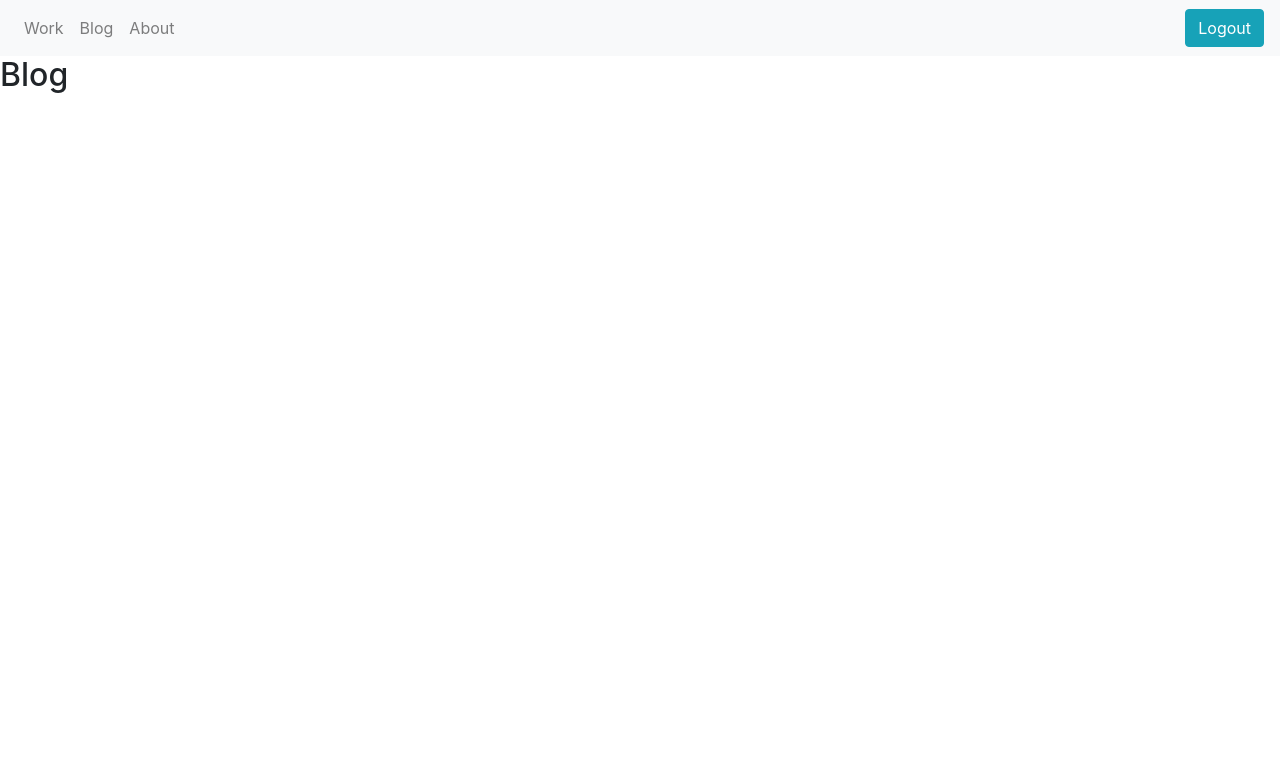
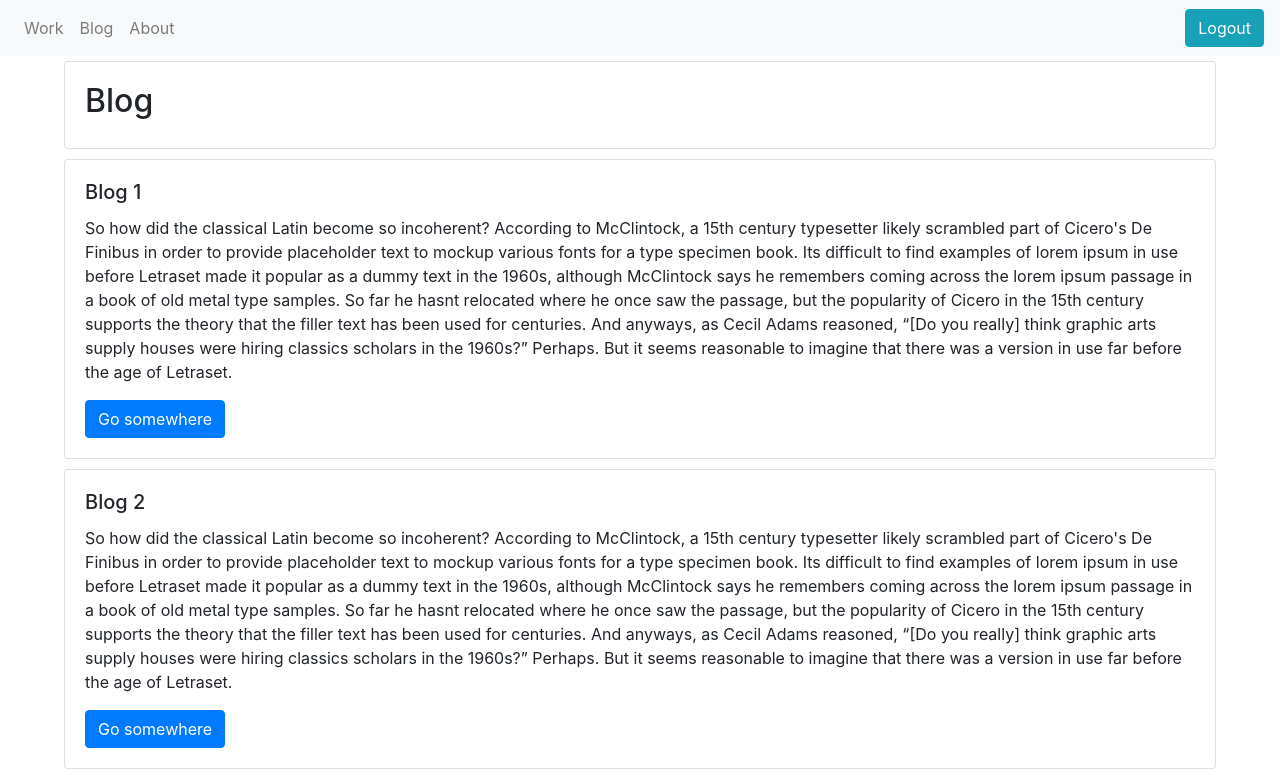
Before and after one commit to Senseinvader/lens_pro_front, a React app: page /blog in a window 1280 px wide. Shown: the top 776 px of the page. Built offline with nearby package versions, Linux system fonts and the light colour scheme; sample sign-in values are in the browser's storage.

Commit message:
Create fake blogs persistence and display them on Blogs page

```diff
--- a/src/components/Blog.js
+++ b/src/components/Blog.js
@@ -1,10 +1,25 @@
-import React, { Component } from 'react'
+import React, { Component } from 'react';
+import {blogs} from '../helpers/blogs';
 
 export default class Blog extends Component {
+
   render() {
     return (
-      <div>
-        <h2>Blog</h2>
+      <div className="blogs-container">
+        <div className="card">
+          <div className="card-body">
+            <h2>Blog</h2>
+          </div>
+        </div>
+        { blogs.map((blog, i) => (
+          <div key={i} className="card">
+            <div className="card-body">
+              <h5 className="card-title">{blog.title}</h5>
+              <p className="card-text">{blog.content}</p>
+              <a href="#" className="btn btn-primary">Go somewhere</a>
+            </div>
+          </div>
+        ))}
       </div>
     )
   }
--- /dev/null
+++ b/src/helpers/blogs.js
@@ -0,0 +1,46 @@
+export const blogs = [
+  {
+    title: 'Blog 1',
+    content: "So how did the classical Latin become so incoherent? According to McClintock, a 15th century typesetter likely scrambled part of Cicero's De Finibus in order to provide placeholder text to mockup various fonts for a type specimen book. Its difficult to find examples of lorem ipsum in use before Letraset made it popular as a dummy text in the 1960s, although McClintock says he remembers coming across the lorem ipsum passage in a book of old metal type samples. So far he hasnt relocated where he once saw the passage, but the popularity of Cicero in the 15th century supports the theory that the filler text has been used for centuries. And anyways, as Cecil Adams reasoned, “[Do you really] think graphic arts supply houses were hiring classics scholars in the 1960s?” Perhaps. But it seems reasonable to imagine that there was a version in use far before the age of Letraset."
+  },
+  {
+    title: 'Blog 2',
+    content: "So how did the classical Latin become so incoherent? According to McClintock, a 15th century typesetter likely scrambled part of Cicero's De Finibus in order to provide placeholder text to mockup various fonts for a type specimen book. Its difficult to find examples of lorem ipsum in use before Letraset made it popular as a dummy text in the 1960s, although McClintock says he remembers coming across the lorem ipsum passage in a book of old metal type samples. So far he hasnt relocated where he once saw the passage, but the popularity of Cicero in the 15th century supports the theory that the filler text has been used for centuries. And anyways, as Cecil Adams reasoned, “[Do you really] think graphic arts supply houses were hiring classics scholars in the 1960s?” Perhaps. But it seems reasonable to imagine that there was a version in use far before the age of Letraset."
+  },
+  {
+    title: 'Blog 3',
+    content: "So how did the classical Latin become so incoherent? According to McClintock, a 15th century typesetter likely scrambled part of Cicero's De Finibus in order to provide placeholder text to mockup various fonts for a type specimen book. Its difficult to find examples of lorem ipsum in use before Letraset made it popular as a dummy text in the 1960s, although McClintock says he remembers coming across the lorem ipsum passage in a book of old metal type samples. So far he hasnt relocated where he once saw the passage, but the popularity of Cicero in the 15th century supports the theory that the filler text has been used for centuries. And anyways, as Cecil Adams reasoned, “[Do you really] think graphic arts supply houses were hiring classics scholars in the 1960s?” Perhaps. But it seems reasonable to imagine that there was a version in use far before the age of Letraset."
+  },
+  {
+    title: 'Blog 4',
+    content: "So how did the classical Latin become so incoherent? According to McClintock, a 15th century typesetter likely scrambled part of Cicero's De Finibus in order to provide placeholder text to mockup various fonts for a type specimen book. Its difficult to find examples of lorem ipsum in use before Letraset made it popular as a dummy text in the 1960s, although McClintock says he remembers coming across the lorem ipsum passage in a book of old metal type samples. So far he hasnt relocated where he once saw the passage, but the popularity of Cicero in the 15th century supports the theory that the filler text has been used for centuries. And anyways, as Cecil Adams reasoned, “[Do you really] think graphic arts supply houses were hiring classics scholars in the 1960s?” Perhaps. But it seems reasonable to imagine that there was a version in use far before the age of Letraset."
+  },
+  {
+    title: 'Blog 5',
+    content: "So how did the classical Latin become so incoherent? According to McClintock, a 15th century typesetter likely scrambled part of Cicero's De Finibus in order to provide placeholder text to mockup various fonts for a type specimen book. Its difficult to find examples of lorem ipsum in use before Letraset made it popular as a dummy text in the 1960s, although McClintock says he remembers coming across the lorem ipsum passage in a book of old metal type samples. So far he hasnt relocated where he once saw the passage, but the popularity of Cicero in the 15th century supports the theory that the filler text has been used for centuries. And anyways, as Cecil Adams reasoned, “[Do you really] think graphic arts supply houses were hiring classics scholars in the 1960s?” Perhaps. But it seems reasonable to imagine that there was a version in use far before the age of Letraset."
+  },
+  {
+    title: 'Blog 6',
+    content: "So how did the classical Latin become so incoherent? According to McClintock, a 15th century typesetter likely scrambled part of Cicero's De Finibus in order to provide placeholder text to mockup various fonts for a type specimen book. Its difficult to find examples of lorem ipsum in use before Letraset made it popular as a dummy text in the 1960s, although McClintock says he remembers coming across the lorem ipsum passage in a book of old metal type samples. So far he hasnt relocated where he once saw the passage, but the popularity of Cicero in the 15th century supports the theory that the filler text has been used for centuries. And anyways, as Cecil Adams reasoned, “[Do you really] think graphic arts supply houses were hiring classics scholars in the 1960s?” Perhaps. But it seems reasonable to imagine that there was a version in use far before the age of Letraset."
+  },
+  {
+    title: 'Blog 7',
+    content: "So how did the classical Latin become so incoherent? According to McClintock, a 15th century typesetter likely scrambled part of Cicero's De Finibus in order to provide placeholder text to mockup various fonts for a type specimen book. Its difficult to find examples of lorem ipsum in use before Letraset made it popular as a dummy text in the 1960s, although McClintock says he remembers coming across the lorem ipsum passage in a book of old metal type samples. So far he hasnt relocated where he once saw the passage, but the popularity of Cicero in the 15th century supports the theory that the filler text has been used for centuries. And anyways, as Cecil Adams reasoned, “[Do you really] think graphic arts supply houses were hiring classics scholars in the 1960s?” Perhaps. But it seems reasonable to imagine that there was a version in use far before the age of Letraset."
+  },
+  {
+    title: 'Blog 8',
+    content: "So how did the classical Latin become so incoherent? According to McClintock, a 15th century typesetter likely scrambled part of Cicero's De Finibus in order to provide placeholder text to mockup various fonts for a type specimen book. Its difficult to find examples of lorem ipsum in use before Letraset made it popular as a dummy text in the 1960s, although McClintock says he remembers coming across the lorem ipsum passage in a book of old metal type samples. So far he hasnt relocated where he once saw the passage, but the popularity of Cicero in the 15th century supports the theory that the filler text has been used for centuries. And anyways, as Cecil Adams reasoned, “[Do you really] think graphic arts supply houses were hiring classics scholars in the 1960s?” Perhaps. But it seems reasonable to imagine that there was a version in use far before the age of Letraset."
+  },
+  {
+    title: 'Blog 9',
+    content: "Sow did the classical Latin become so incoherent? According to McClintock, a 15th century typesetter likely scrambled part of Cicero's De Finibus in order to provide placeholder text to mockup various fonts for a type specimen book. Its difficult to find examples of lorem ipsum in use before Letraset made it popular as a dummy text in the 1960s, although McClintock says he remembers coming across the lorem ipsum passage in a book of old metal type samples. So far he hasnt relocated where he once saw the passage, but the popularity of Cicero in the 15th century supports the theory that the filler text has been used for centuries. And anyways, as Cecil Adams reasoned, “[Do you really] think graphic arts supply houses were hiring classics scholars in the 1960s?” Perhaps. But it seems reasonable to imagine that there was a version in use far before the age of Letraset."
+  },
+  {
+    title: 'Blog 10',
+    content: "So how did the classical Latin become so incoherent? According to McClintock, a 15th century typesetter likely scrambled part of Cicero's De Finibus in order to provide placeholder text to mockup various fonts for a type specimen book. Its difficult to find examples of lorem ipsum in use before Letraset made it popular as a dummy text in the 1960s, although McClintock says he remembers coming across the lorem ipsum passage in a book of old metal type samples. So far he hasnt relocated where he once saw the passage, but the popularity of Cicero in the 15th century supports the theory that the filler text has been used for centuries. And anyways, as Cecil Adams reasoned, “[Do you really] think graphic arts supply houses were hiring classics scholars in the 1960s?” Perhaps. But it seems reasonable to imagine that there was a version in use far before the age of Letraset."
+  },
+  {
+    title: 'Blog 11',
+    content: "So how did the classical Latin become so incoherent? According to McClintock, a 15th century typesetter likely scrambled part of Cicero's De Finibus in order to provide placeholder text to mockup various fonts for a type specimen book. Its difficult to find examples of lorem ipsum in use before Letraset made it popular as a dummy text in the 1960s, although McClintock says he remembers coming across the lorem ipsum passage in a book of old metal type samples. So far he hasnt relocated where he once saw the passage, but the popularity of Cicero in the 15th century supports the theory that the filler text has been used for centuries. And anyways, as Cecil Adams reasoned, “[Do you really] think graphic arts supply houses were hiring classics scholars in the 1960s?” Perhaps. But it seems reasonable to imagine that there was a version in use far before the age of Letraset."
+  },
+]
--- a/src/styles.css
+++ b/src/styles.css
@@ -15,9 +15,18 @@
   color: red;
 }
 
-.navbar {
+.navbar,
+.blogs-container {
   display: flex;
 }
 .navbar-collapse {
   justify-content: space-between;
 }
+.card {
+  width: 90vw;
+  margin: 5px 0;
+}
+.blogs-container {
+  flex-direction: column;
+  align-items: center;
+}
```
